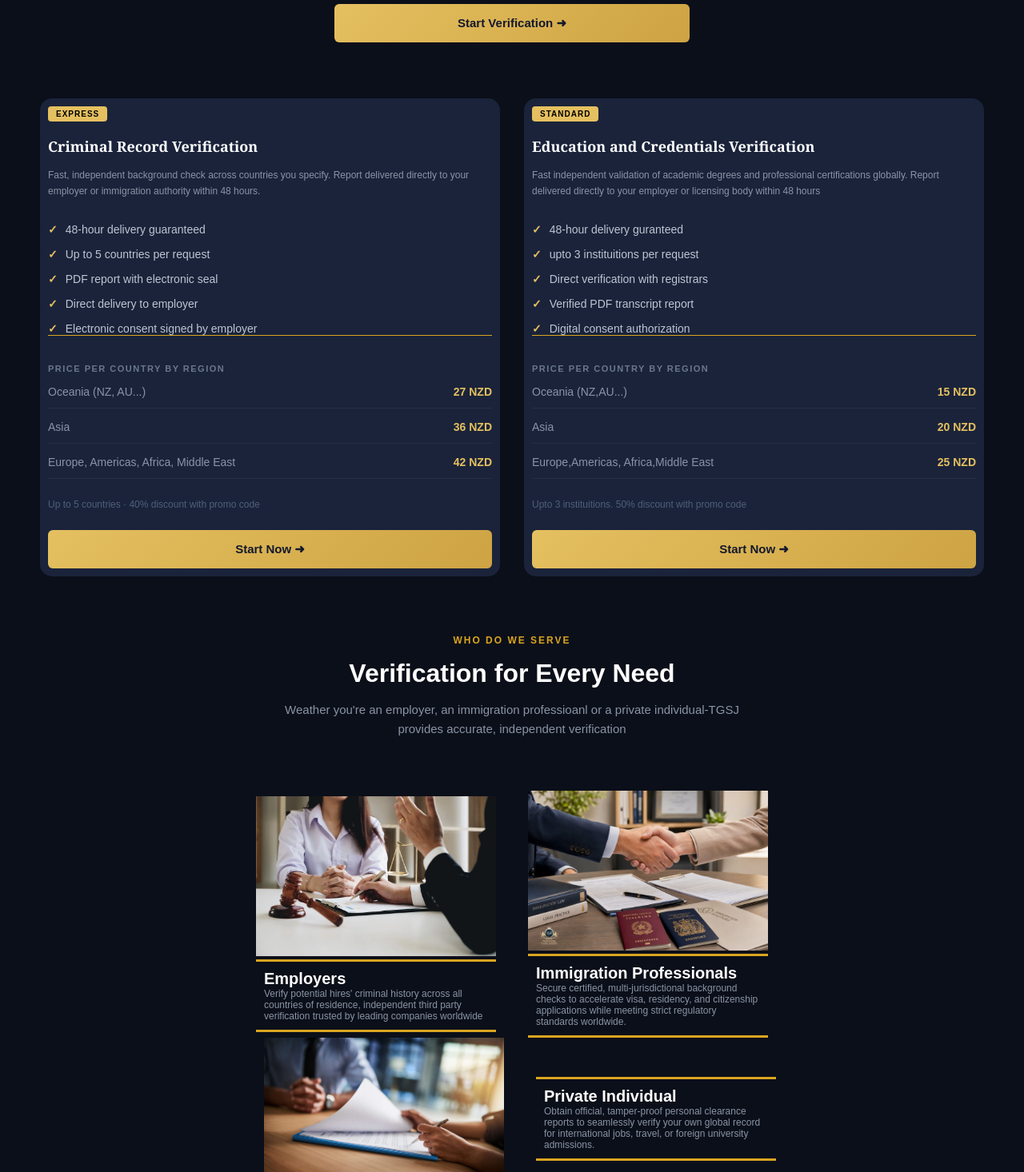
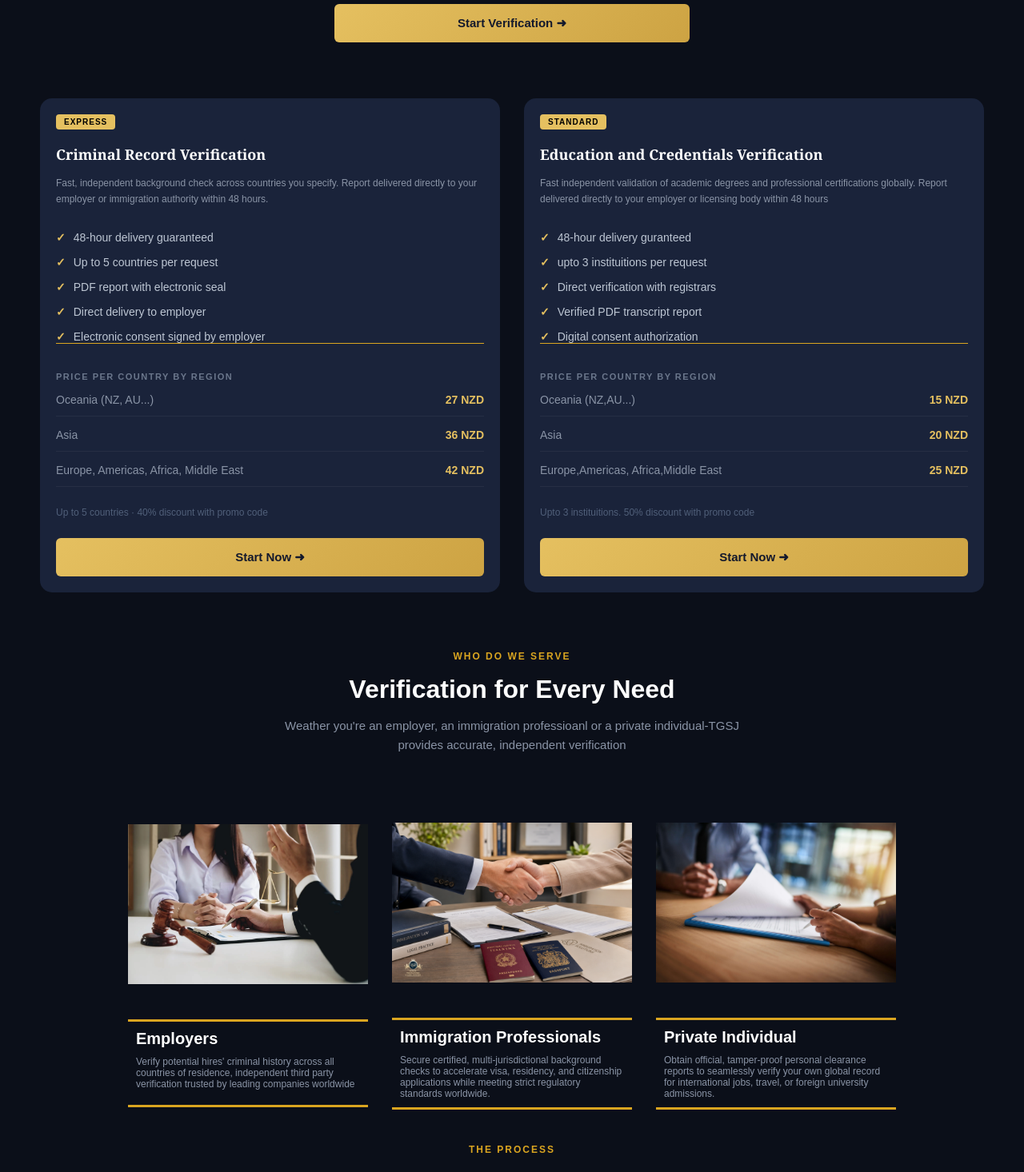
Before and after one commit to hafsaamir-prog/criminal-record-verification-app-, a React (Vite) app: page / in a window 1280 px wide. Shown: the part 1120-2586 px from the top of the page at 80% size. Built offline with nearby package versions, Linux system fonts and the light colour scheme.

Commit message:
Fix errors

```diff
--- a/src/App.css
+++ b/src/App.css
@@ -232,7 +232,6 @@
   gap:20px;
   margin : 0 auto;
   text-align:center;
-  max-width:960px;
 }
 
 .stat-box {
@@ -325,7 +324,6 @@
   opacity: 1;
   background: #5961c7b6;
   color: #ffd700;
-  transform: scale(1.05)
 }
 
 .cards-container{
@@ -334,15 +332,16 @@
   justify-content: center;
   gap:30px;
   padding : 30px;
+  width:100%;
 }
 .serv-card-left, .serv-card-right {
   background-color: #1a233a;
   border-radius: 15px;
-  padding: 10px 10px;
+  padding: 20px 20px;
   box-sizing: border-box;
   display: flex;
   flex-direction: column;
-  width:100%
+  flex:0 1 800px;
 
 }
 @media(max-width:1024px){
@@ -444,16 +443,18 @@
   align-items: center;
   justify-content: center;
   flex-wrap: wrap;
+  gap:30px;
 }
 .image-peop-item{
    display:flex;
-  flex-direction: row;
+  flex-direction: column;
+  width:300px;
   align-items:center;
   gap: 20px;
 }
 .image-container{
-  justify-content:center;
-  padding: 0 20px;
+  padding: 20px 20px;
+  min-height: 110px;
 }
 .people-image {
     width: 300px;
@@ -469,6 +470,8 @@
   margin: 0 auto;
   border-bottom: solid goldenrod;
   border-top: solid goldenrod;
+  min-height: 110px;
+
 }
 
 .people-title{
@@ -476,6 +479,7 @@
   font-size:20px;
 }
 .people-desc{
+  padding-top: 10px;
   color: #8a94a6;
   font-size:12px;
 
--- a/src/components/People.jsx
+++ b/src/components/People.jsx
@@ -12,7 +12,7 @@ export default function People(){
             </div>
 
             <div className="images-peop-container">
-                <div className="image-people-item">
+                <div className="image-peop-item">
                     <div className="image-container">
                         <img src ={employers} alt ="Employers" className="people-image"/>
                     </div>
@@ -24,7 +24,7 @@ export default function People(){
                     </div>
                 </div>
 
-            <div className="image-people-item">
+            <div className="image-peop-item">
                 <div className="image-container">
                     <img src ={immigration} alt ="Immigration" className ="people-image"/>
                 </div>
```
Also changed, not shown: src/components/Veriform.jsx (+21 -3 lines).
